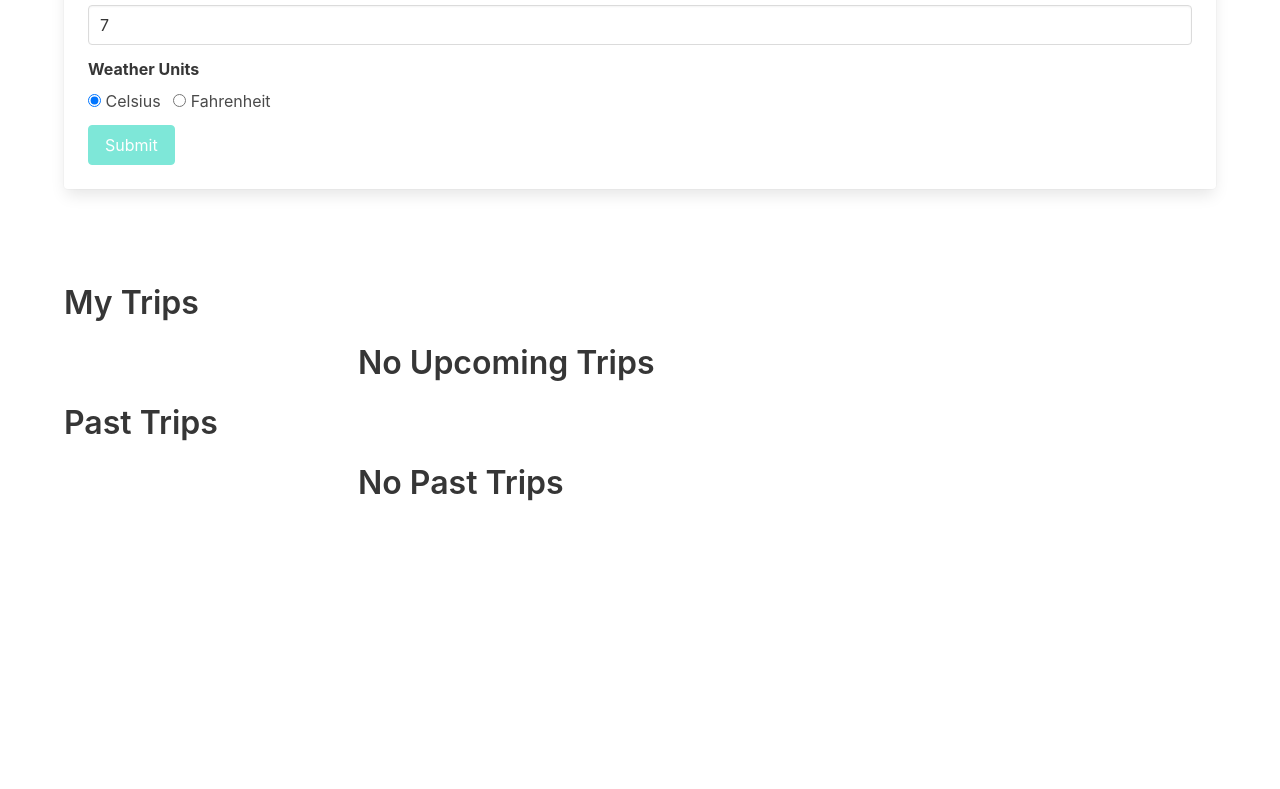
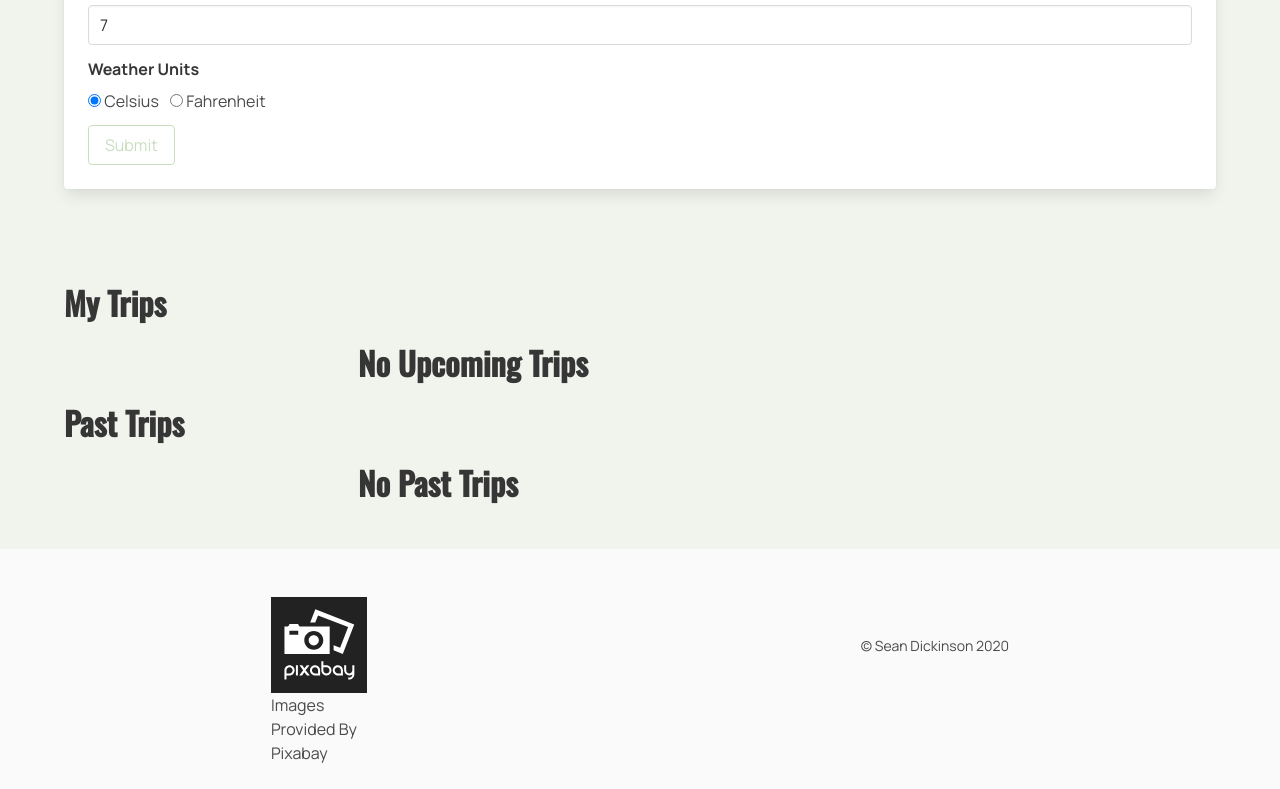
Before and after one commit to atinybeardedman/udacity-travel-app, a website built with webpack: page src/client/views/index.html in a window 1280 px wide. Shown: the part 572-1361 px from the top of the page. Before the commit the page ends 1121 px from the top, so only its background shows below. Built offline with nearby package versions, Linux system fonts and the light colour scheme; no server answers.

Commit message:
styling: changed styling

```diff
--- a/package.json
+++ b/package.json
@@ -31,6 +31,8 @@
     "clean-webpack-plugin": "^3.0.0",
     "css-loader": "^3.5.2",
     "extract-text-webpack-plugin": "^4.0.0-beta.0",
+    "file-loader": "^6.0.0",
+    "html-loader": "^1.1.0",
     "html-webpack-plugin": "^3.2.0",
     "jest": "^25.3.0",
     "jest-fetch-mock": "^3.0.3",
--- a/src/client/styles/main.scss
+++ b/src/client/styles/main.scss
@@ -1,4 +1,14 @@
 @charset "utf-8";
+
+@import url("https://fonts.googleapis.com/css2?family=Manrope:wght@400;700&family=Oswald:wght@300;500&display=swap");
+
+$primary: #93be82;
+$body-background-color: #f0f4ed;
+$grey: #717578;
+
+$body-family: "Manrope", sans-serif;
+$title-family: "Oswald";
+$title-strong-weight: 500;
 
 
 @import "../../../node_modules/bulma/sass/utilities/_all.sass";
@@ -13,9 +23,11 @@
 @import "../../../node_modules/bulma/sass/form/_all.sass";
 @import "../../../node_modules/bulma/sass/components/navbar.sass";
 @import "../../../node_modules/bulma/sass/components/card.sass";
+@import "../../../node_modules/bulma/sass/components/level.sass";
 @import "../../../node_modules/bulma/sass/layout/hero.sass";
 @import "../../../node_modules/bulma/sass/layout/section.sass";
+@import "../../../node_modules/bulma/sass/layout/footer.sass";
 
 #past-trips .card {
-    filter: contrast(0.7);
+  filter: contrast(0.7);
 }
--- a/src/client/views/index.html
+++ b/src/client/views/index.html
@@ -4,7 +4,7 @@
     <meta charset="UTF-8" />
     <meta name="viewport" content="width=device-width, initial-scale=1.0" />
     <title>
-      <%= htmlWebpackPlugin.options.title %>
+      Travel App
     </title>
     <script
       defer
@@ -115,7 +115,11 @@
                       </div>
                     </div>
                     <div class="class control">
-                      <button id="submit" disabled class="button is-primary">
+                      <button
+                        id="submit"
+                        disabled
+                        class="button is-primary is-outlined"
+                      >
                         Submit
                       </button>
                     </div>
@@ -135,12 +139,26 @@
         </div>
       </section>
     </main>
+    <footer class="footer has-background-grey">
+      <div class="level has-text-white has-text-centered">
+        <div class="level-item">
+          <figure class="image is-96x96">
+            <img src="../images/pixabay-logo.svg" alt="pixabay-logo" />
+            <figcaption>Images Provided By Pixabay</figcaption>
+          </figure>
+        </div>
+
+        <div class="level-item">
+          <small>&copy; Sean Dickinson 2020</small>
+        </div>
+      </div>
+    </footer>
   </body>
   <script>
-    if ('serviceWorker' in navigator) {
-        window.addEventListener('load', () => {
-            navigator.serviceWorker.register('/service-worker.js');
-        });
+    if ("serviceWorker" in navigator) {
+      window.addEventListener("load", () => {
+        navigator.serviceWorker.register("/service-worker.js");
+      });
     }
-</script>
+  </script>
 </html>
--- a/webpack.dev.js
+++ b/webpack.dev.js
@@ -1,40 +1,51 @@
-const path = require('path')
-const webpack = require('webpack')
-const HtmlWebPackPlugin = require("html-webpack-plugin")
-const {
-    CleanWebpackPlugin
-} = require('clean-webpack-plugin')
+const path = require("path");
+const webpack = require("webpack");
+const HtmlWebPackPlugin = require("html-webpack-plugin");
+const { CleanWebpackPlugin } = require("clean-webpack-plugin");
 
 module.exports = {
-    entry:{
-        app: './src/client/app.js',
+  entry: {
+    app: "./src/client/app.js",
   },
-    mode: 'development',
-    devtool: 'source-map',
-    stats: 'verbose',
+  mode: "development",
+  devtool: "source-map",
+  stats: "verbose",
   module: {
-        rules: [{
-                test: '/\.js$/',
+    rules: [
+      {
+        test: "/.js$/",
         exclude: /node_modules/,
-                loader: "babel-loader"
+        loader: "babel-loader",
       },
       {
         test: /\.scss$/,
-                use: ['style-loader', 'css-loader', 'sass-loader']
-            }
-        ]
+        use: ["style-loader", "css-loader", "sass-loader"],
+      },
+      {
+        test: /\.(png|svg|jpg|gif)$/,
+        use: ["file-loader"],
+      },
+      {
+        test: /\.html$/,
+        use: [
+          {
+            loader: "html-loader",
+          },
+        ],
+      },
+    ],
   },
   plugins: [
     new HtmlWebPackPlugin({
       template: "./src/client/views/index.html",
       filename: "./index.html",
-            title: 'Development Home',
-            chunks: ['app']
+      title: "Development Home",
+      chunks: ["app"],
     }),
-        new CleanWebpackPlugin()
+    new CleanWebpackPlugin(),
   ],
   output: {
     filename: "./dist/[name].js",
-       path: __dirname + '/dist'
+    path: __dirname + "/dist",
   },
-}
+};
```
Also changed, not shown: webpack.prod.js (+13 -2 lines), src/client/images/pixabay-logo.svg (added), 1 other file. Lines whose indentation alone changed are shown as unchanged.
